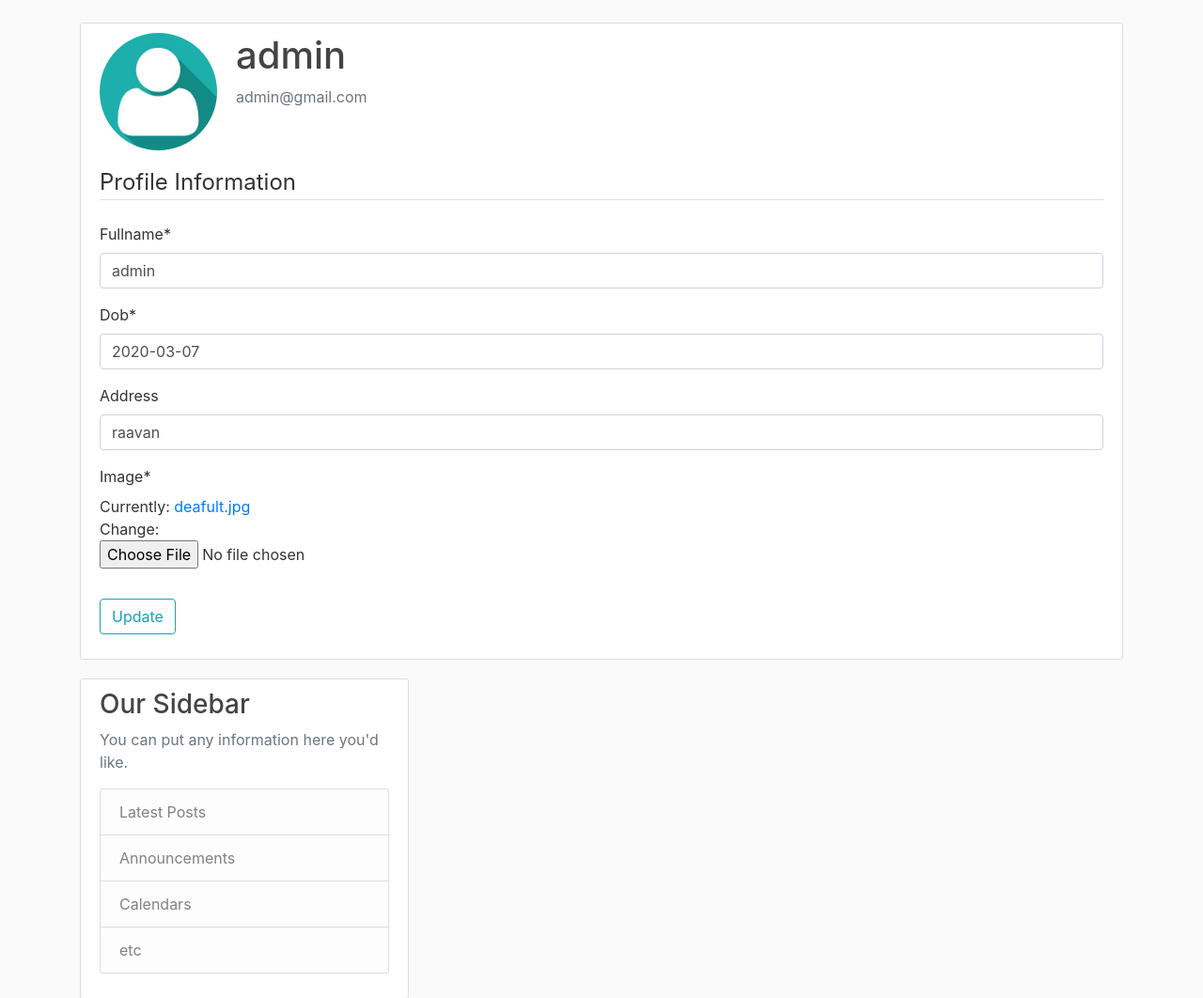
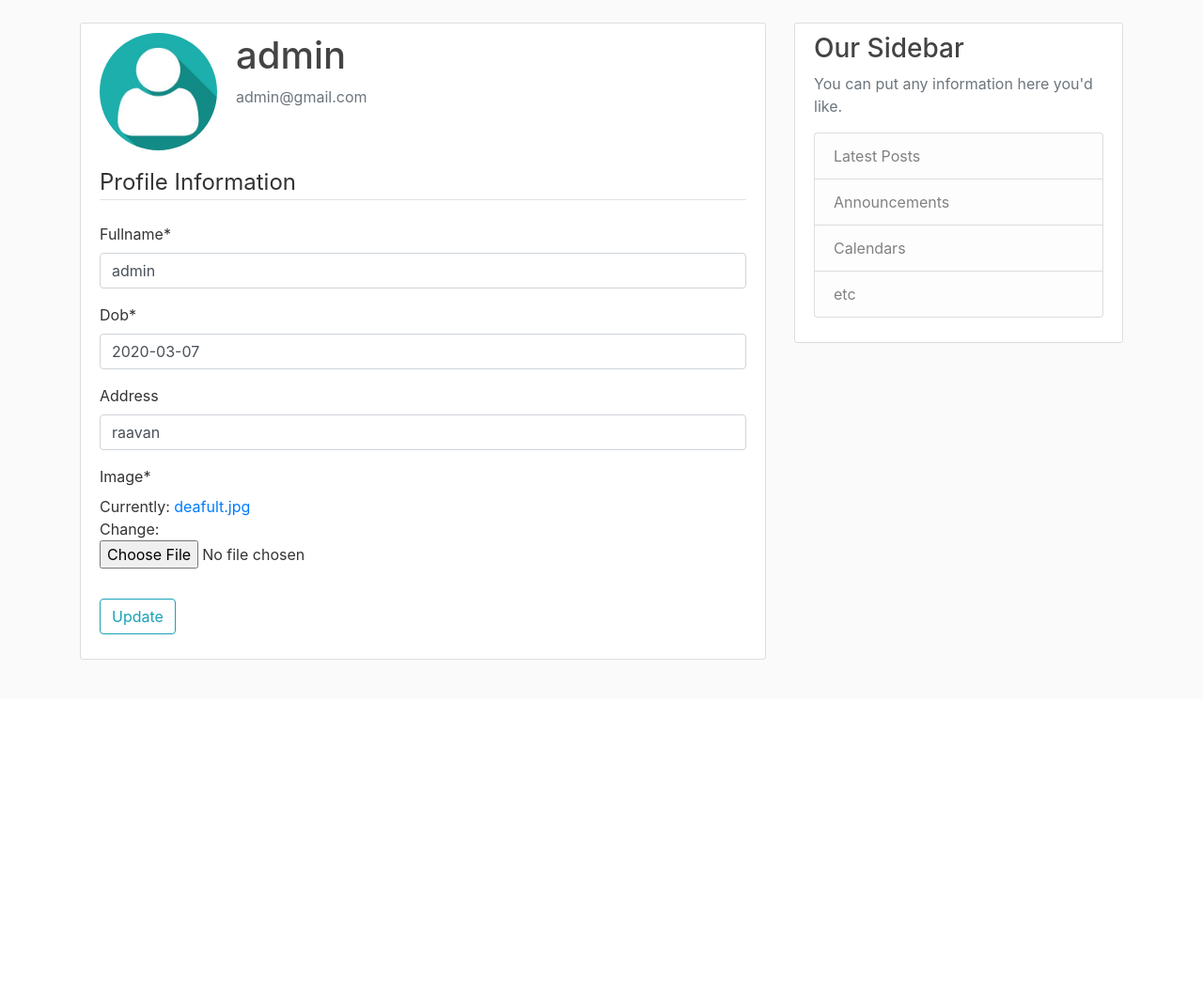
Before and after one commit to gskumar77c/Visitor-Management-System, a Django app: page /profile/ in a window 1280 px wide. Shown: the part 56-1118 px from the top of the page at 94% size. After the commit the page ends 758 px from the top, so only its background shows below. Run offline with Django 3.2, Linux system fonts and the light colour scheme; a user stored in the database is signed in; data comes from the database, SQL or seed files in the repository; both versions use the stored data as it was after the commit; some libraries are stand-ins or nearby versions.

Commit message:
images commit

```diff
--- a/authentication/templates/authentication/base2.html
+++ b/authentication/templates/authentication/base2.html
@@ -49,7 +49,7 @@
 </header>
 <main role="main" class="container">
   <div class="row">
-    <div class="container">
+    <div class="col-md-8">
       {% if messages %}
         {% for message in messages %}
           <div class="d-flex justify-content-center alert alert-{{ message.tags }}"> {{ message }}</div>
```
Also changed, not shown: db.sqlite3, images/Screenshot (21).png (added), images/Screenshot (22).png (added), images/Screenshot (24).png (added), images/Screenshot (25).png (added), images/Screenshot (28)_LI.jpg (added), images/Screenshot (31)_LI.jpg (added), images/login_image.png (added).
